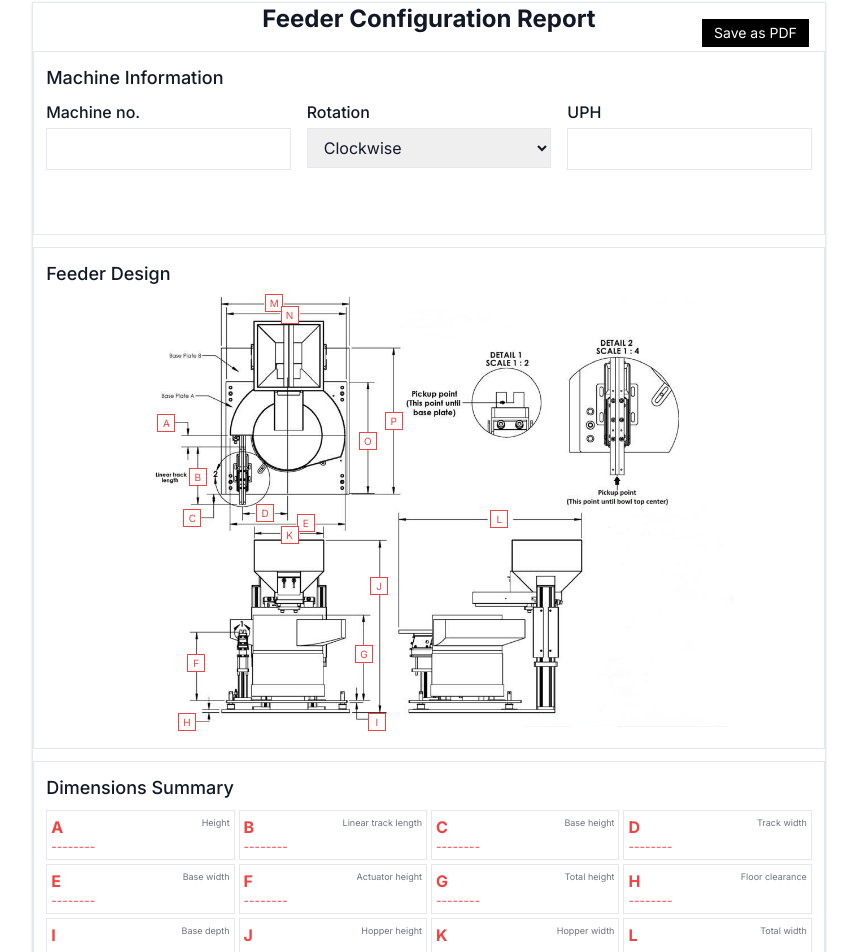
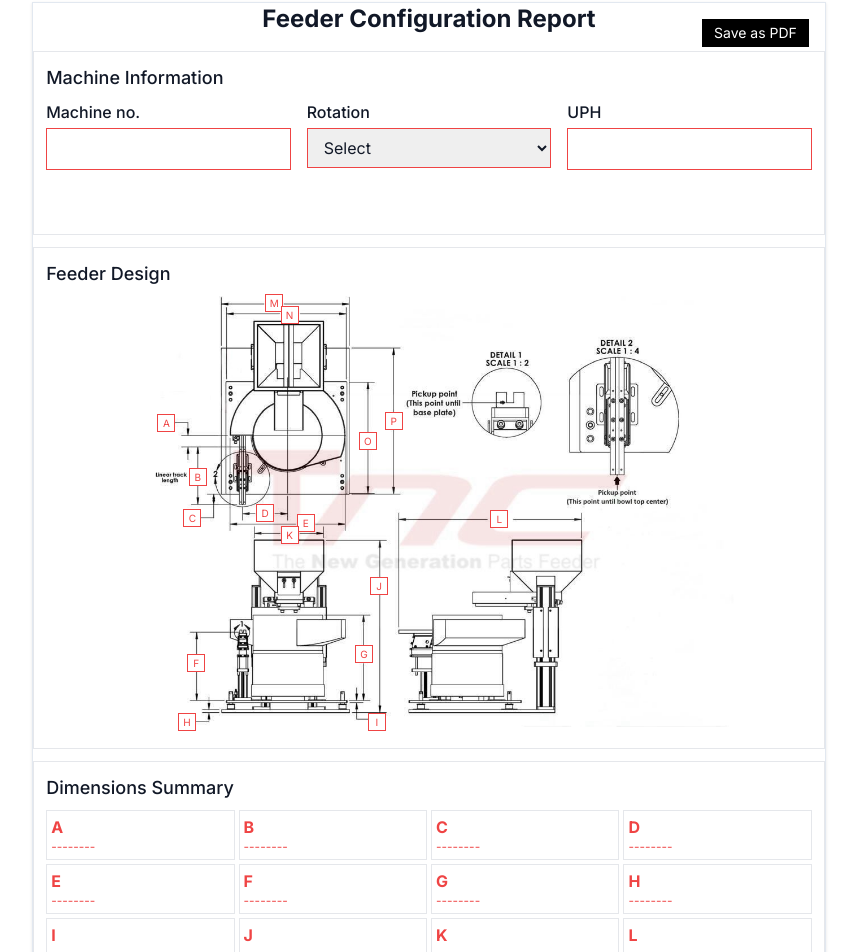
Before and after one commit to jx1114/tnc-parts-feeder, a Next.js app: page / in a window 1280 px wide. Shown: the part 14-966 px from the top of the page, without its empty margins (211-1068 px from the left). Built offline with nearby package versions, Linux system fonts and the light colour scheme.

Commit message:
adjust border to red if not filled

```diff
--- a/app/page.tsx
+++ b/app/page.tsx
@@ -3,29 +3,14 @@
 import { useState, useRef } from "react"
 import Image from "next/image"
 
-// Define dimension descriptions
 const dimensionDescriptions: Record<string, string> = {
-  A: "Height",
-  B: "Linear track length",
-  C: "Base height",
-  D: "Track width",
-  E: "Base width",
-  F: "Actuator height",
-  G: "Total height",
-  H: "Floor clearance",
-  I: "Base depth",
-  J: "Hopper height",
-  K: "Hopper width",
-  L: "Total width",
-  M: "Top width",
-  N: "Inner width",
-  O: "Bowl height",
-  P: "Total height with bowl",
+  A: "", B: "", C: "", D: "", E: "", F: "", G: "", H: "",
+  I: "", J: "", K: "", L: "", M: "", N: "", O: "", P: ""
 }
 
 export default function PartCustomization() {
   const [machineNo, setMachineNo] = useState("")
-  const [rotation, setRotation] = useState("Clockwise")
+  const [rotation, setRotation] = useState("")
   const [uph, setUph] = useState("")
   const [dimensions, setDimensions] = useState<Record<string, string>>({})
   const [currentDimension, setCurrentDimension] = useState<string | null>(null)
@@ -34,18 +19,19 @@ export default function PartCustomization() {
   const [errorMessage, setErrorMessage] = useState("")
   const printRef = useRef<HTMLDivElement>(null)
 
-  // Check if all dimensions are filled
   const allDimensionsFilled = () => {
     return Object.keys(dimensionDescriptions).every((key) => dimensions[key])
   }
 
-  // Handle dimension button click
+  const machineInfoComplete = () => {
+    return machineNo.trim() !== "" && rotation.trim() !== "" && uph.trim() !== ""
+  }
+
   const handleDimensionClick = (dimension: string) => {
     setCurrentDimension(dimension)
     setDimensionValue(dimensions[dimension] || "")
   }
 
-  // Save dimension value
   const saveDimension = () => {
     if (currentDimension && dimensionValue) {
       setDimensions({
@@ -57,15 +43,18 @@ export default function PartCustomization() {
     }
   }
 
-  // Handle print/save as PDF
   const handlePrint = () => {
+    if (!machineInfoComplete()) {
+      setShowError(true)
+      setErrorMessage("Please fill in all machine information before printing.")
+      setTimeout(() => setShowError(false), 5000)
+      return
+    }
+
     if (!allDimensionsFilled()) {
       setShowError(true)
       setErrorMessage("Please fill in all dimensions before printing.")
-      // Auto-hide error after 5 seconds
-      setTimeout(() => {
-        setShowError(false)
-      }, 5000)
+      setTimeout(() => setShowError(false), 5000)
       return
     }
 
@@ -73,7 +62,6 @@ export default function PartCustomization() {
     window.print()
   }
 
-  // Format current date as DD/MM/YYYY
   const getCurrentDate = () => {
     const now = new Date()
     const day = String(now.getDate()).padStart(2, "0")
@@ -81,35 +69,21 @@ export default function PartCustomization() {
     const year = now.getFullYear()
     const hours = String(now.getHours()).padStart(2, "0")
     const minutes = String(now.getMinutes()).padStart(2, "0")
-
     return `${day}/${month}/${year} at ${hours}:${minutes}`
   }
 
-  // Define dimension button positions as percentages of the image
   const dimensionPositions: Record<string, { x: number; y: number }> = {
-    A: { x: 15.7, y: 29.4 },
-    B: { x: 19.8, y: 42 },
-    C: { x: 19.1, y: 51.4 },
-    D: { x: 28.6, y: 50.2 },
-    E: { x: 33.9, y: 52.5 },
-    F: { x: 19.6, y: 85.2 },
-    G: { x: 41.5, y: 83.1 },
-    H: { x: 18.4, y: 98.7 },
-    I: { x: 43.2, y: 98.8 },
-    J: { x: 43.5, y: 67.2 },
-    K: { x: 31.8, y: 55.5 },
-    L: { x: 59.2, y: 51.6 },
-    M: { x: 29.8, y: 1.5 },
-    N: { x: 31.8, y: 4.3 },
-    O: { x: 42, y: 33.5 },
+    A: { x: 15.7, y: 29.4 }, B: { x: 19.8, y: 42 }, C: { x: 19.1, y: 51.4 },
+    D: { x: 28.6, y: 50.2 }, E: { x: 33.9, y: 52.5 }, F: { x: 19.6, y: 85.2 },
+    G: { x: 41.5, y: 83.1 }, H: { x: 18.4, y: 98.7 }, I: { x: 43.2, y: 98.8 },
+    J: { x: 43.5, y: 67.2 }, K: { x: 31.8, y: 55.5 }, L: { x: 59.2, y: 51.6 },
+    M: { x: 29.8, y: 1.5 }, N: { x: 31.8, y: 4.3 }, O: { x: 42, y: 33.5 },
     P: { x: 45.4, y: 29 },
   }
 
   return (
     <div className="min-h-screen flex flex-col items-center p-4 print:p-0 mx-auto light">
-      {/* A4 Container */}
       <div ref={printRef} className="print-container flex flex-col h-[297mm] p-4 print:p-0 relative">
-        {/* Save as PDF Button - Top Right Corner */}
         <button
           onClick={handlePrint}
           className="absolute top-4 right-4 print:hidden bg-black hover:bg-gray-800 text-white px-3 py-1 rounded-md text-sm"
@@ -117,67 +91,63 @@ export default function PartCustomization() {
           Save as PDF
         </button>
 
-        {/* Title */}
         <h1 className="text-2xl font-bold text-center mb-4">Feeder Configuration Report</h1>
 
-        {/* Machine Information - 1/6 of the page */}
+        {/* Machine Info Section */}
         <div className="border rounded-md p-3 mb-3" style={{ flex: "1" }}>
           <h2 className="text-lg font-medium mb-2">Machine Information</h2>
           <div className="grid grid-cols-3 gap-4">
             <div>
-              <label htmlFor="machine-no" className="block mb-1 font-medium">
-                Machine no.
-              </label>
+              <label htmlFor="machine-no" className="block mb-1 font-medium">Machine no.</label>
               <input
                 id="machine-no"
                 value={machineNo}
                 onChange={(e) => setMachineNo(e.target.value)}
-                className="w-full border rounded-md px-3 py-2"
+                className={`w-full border rounded-md px-3 py-2 ${
+                  machineNo.trim() === "" ? "border-red-500" : ""
+                }`}
               />
             </div>
-
             <div>
-              <label htmlFor="rotation" className="block mb-1 font-medium">
-                Rotation
-              </label>
+              <label htmlFor="rotation" className="block mb-1 font-medium">Rotation</label>
               <select
                 id="rotation"
                 value={rotation}
                 onChange={(e) => setRotation(e.target.value)}
-                className="w-full border rounded-md px-3 py-2"
+                className={`w-full border rounded-md px-3 py-2 ${
+                  rotation.trim() === "" ? "border-red-500" : ""
+                }`}
               >
+                <option value="">Select</option>
                 <option value="Clockwise">Clockwise</option>
                 <option value="Anti-clockwise">Anti-clockwise</option>
               </select>
             </div>
-
             <div>
-              <label htmlFor="uph" className="block mb-1 font-medium">
-                UPH
-              </label>
+              <label htmlFor="uph" className="block mb-1 font-medium">UPH</label>
               <input
                 id="uph"
                 value={uph}
                 onChange={(e) => setUph(e.target.value)}
-                className="w-full border rounded-md px-3 py-2"
+                className={`w-full border rounded-md px-3 py-2 ${
+                  uph.trim() === "" ? "border-red-500" : ""
+                }`}
               />
             </div>
           </div>
         </div>
 
-        {/* Feeder Design - 3/6 of the page */}
+        {/* Feeder Design Section */}
         <div className="border rounded-md p-3 mb-3" style={{ flex: "3" }}>
           <h2 className="text-lg font-medium mb-2">Feeder Design</h2>
           <div className="relative w-full" style={{ aspectRatio: "16/9" }}>
             <Image
-              src="/dimension-drawing.jpg"
+              src="/dimension-drawing.jpeg"
               alt="Dimension Drawing"
               fill
               style={{ objectFit: "contain" }}
               priority
             />
-
-            {/* Dimension Buttons - positioned relative to the image */}
             {Object.entries(dimensionPositions).map(([dim, { x, y }]) => (
               <button
                 key={dim}
@@ -202,7 +172,7 @@ export default function PartCustomization() {
           </div>
         </div>
 
-        {/* Dimensions Summary - 2/6 of the page */}
+        {/* Dimensions Summary */}
         <div className="border rounded-md p-3" style={{ flex: "2" }}>
           <h2 className="text-lg font-medium mb-2">Dimensions Summary</h2>
           <div className="grid grid-cols-4 gap-1">
@@ -224,10 +194,9 @@ export default function PartCustomization() {
           </div>
         </div>
 
-        {/* Generated Date */}
         <div className="text-center text-sm text-gray-500 mt-auto">Generated on {getCurrentDate()}</div>
 
-        {/* Dimension Input Dialog */}
+        {/* Input Dimension Dialog */}
         {currentDimension && (
           <div className="fixed inset-0 bg-black/50 flex items-center justify-center z-50 print:hidden">
             <div className="bg-white p-6 rounded-lg shadow-lg w-80">
@@ -243,16 +212,10 @@ export default function PartCustomization() {
                 className="w-full border rounded-md px-3 py-2 mb-4"
               />
               <div className="flex justify-end space-x-2">
-                <button
-                  onClick={() => setCurrentDimension(null)}
-                  className="px-4 py-2 border rounded-md hover:bg-gray-100"
-                >
+                <button onClick={() => setCurrentDimension(null)} className="px-4 py-2 border rounded-md hover:bg-gray-100">
                   Cancel
                 </button>
-                <button
-                  onClick={saveDimension}
-                  className="px-4 py-2 bg-blue-500 text-white rounded-md hover:bg-blue-600"
-                >
+                <button onClick={saveDimension} className="px-4 py-2 bg-blue-500 text-white rounded-md hover:bg-blue-600">
                   Save
                 </button>
               </div>
@@ -261,7 +224,7 @@ export default function PartCustomization() {
         )}
       </div>
 
-      {/* Custom Error Toast - Fixed Position */}
+      {/* Error Toast */}
       {showError && (
         <div className="fixed bottom-4 right-4 z-50 p-4 bg-red-50 border-2 border-red-500 text-red-600 rounded-md shadow-lg print:hidden max-w-xs">
           {errorMessage}
```
Also changed, not shown: public/dimension-drawing.jpeg (added), public/dimension-drawing.jpg (deleted).
